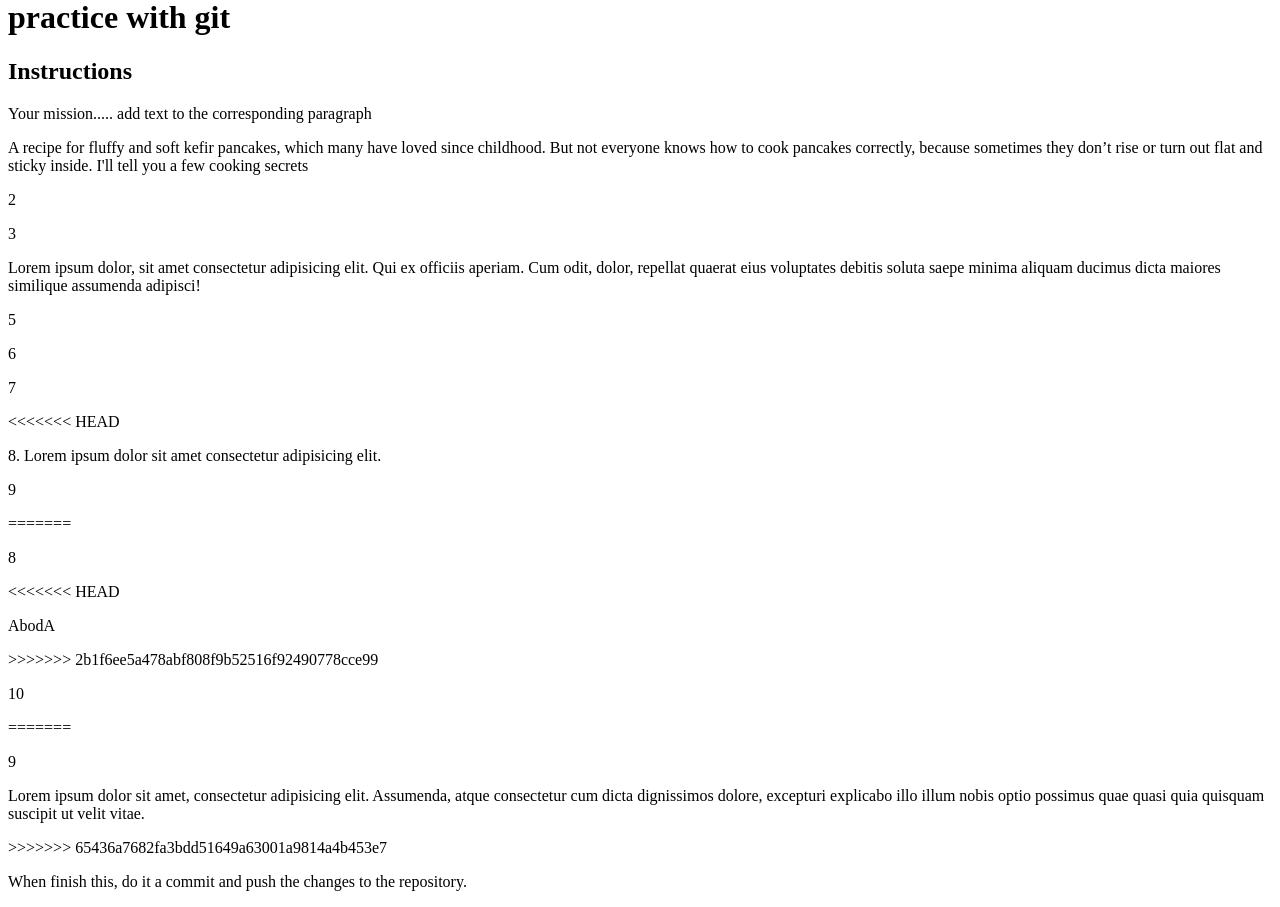
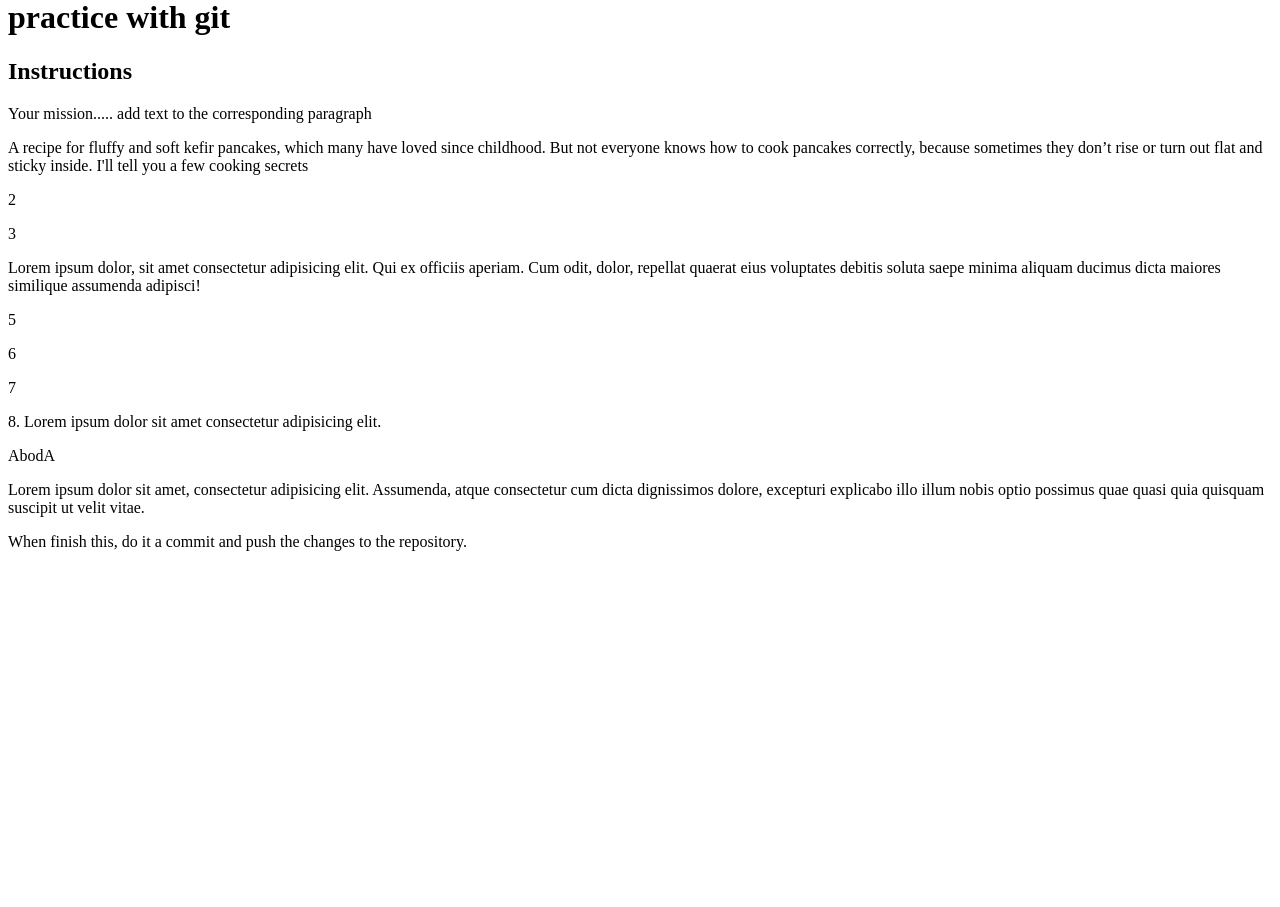
Before and after one commit to adrianeso/practicegit, a PHP site: page /first.php in a window 1280 px wide. Shown: the part 22-929 px from the top of the page. After the commit the page ends 573 px from the top, so only its background shows below. Run offline with PHP 8.4, Linux system fonts and the light colour scheme.

Commit message:
fixed errors

```diff
--- a/first.php
+++ b/first.php
@@ -22,22 +22,12 @@
 <p>5</p>
 <p>6</p>
 <p>7</p>
-<<<<<<< HEAD
 <p>8. Lorem ipsum dolor sit amet consectetur adipisicing elit.</p>
-<p>9</p>
-=======
-<p>8</p>
-<<<<<<< HEAD
 <p>AbodA</p>
->>>>>>> 2b1f6ee5a478abf808f9b52516f92490778cce99
-<p>10</p>
-=======
-<p>9</p>
 <p>Lorem ipsum dolor sit amet, consectetur adipisicing elit.
     Assumenda, atque consectetur cum
     dicta dignissimos dolore, excepturi explicabo illo illum nobis optio possimus quae quasi quia quisquam suscipit ut velit vitae.
 </p>
->>>>>>> 65436a7682fa3bdd51649a63001a9814a4b453e7
 
 <p>When finish this, do it a commit and push the changes to the repository.</p>
 
```
